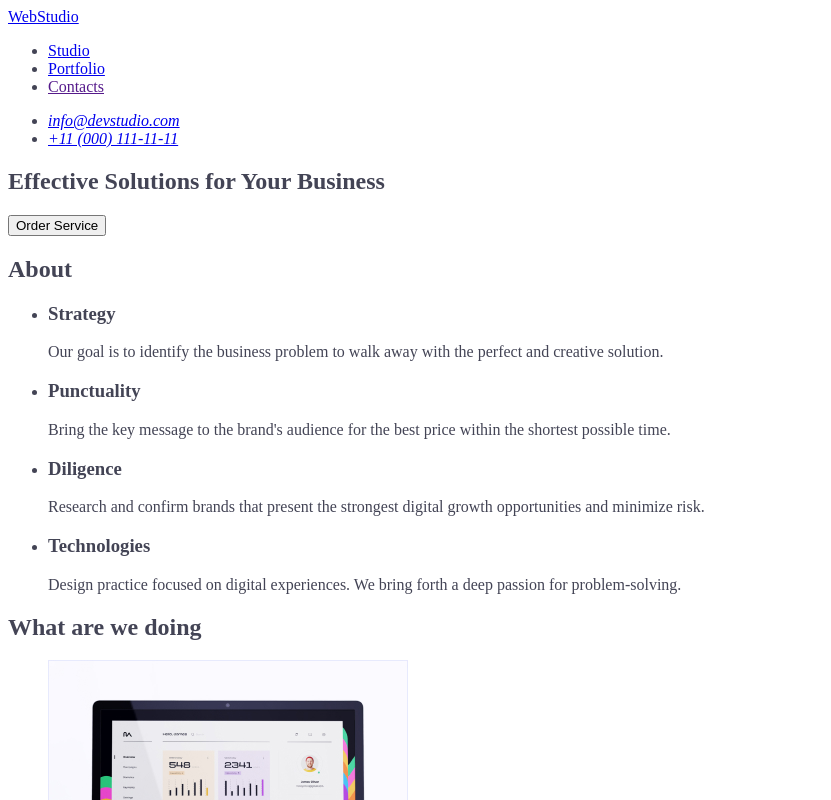
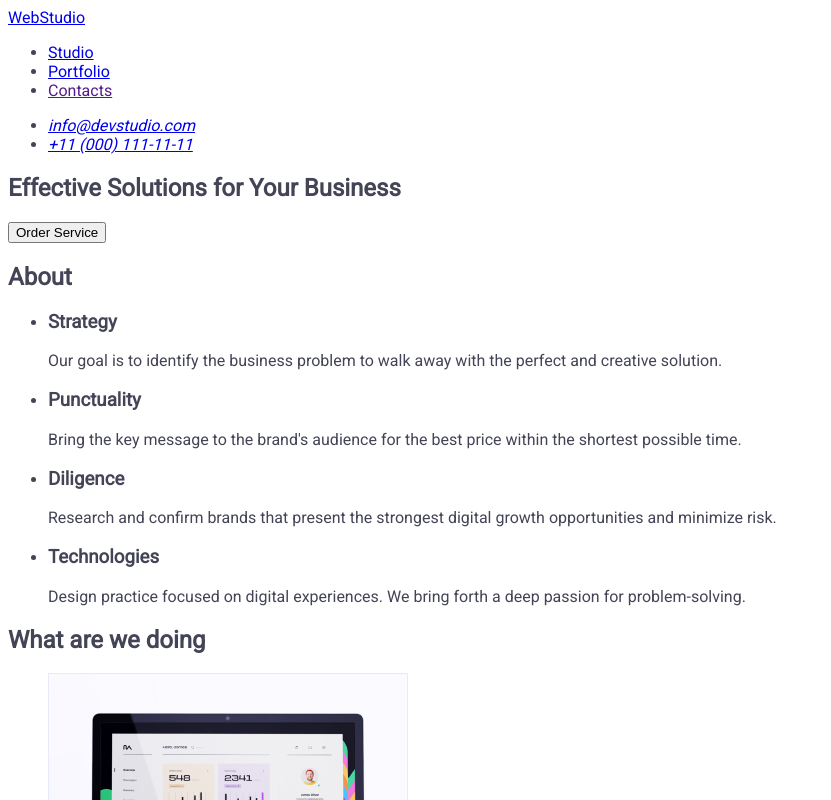
Before and after one commit to P-HS252/goit-markup-hw-02, a plain HTML site: page index.html in a window 1280 px wide. Shown: the top 800 px of the page, without its empty margins (0-831 px from the left). Drawn offline with Linux system fonts and the light colour scheme.

Commit message:
Update styles.css

```diff
--- a/css/styles.css
+++ b/css/styles.css
@@ -3,7 +3,7 @@
 
 }
 body {
-    font-family: "Roboto" sans-serif;
+    font-family: 'Roboto', sans-serif;
     color: #434455;
     background-color:  #FFFFFF;
 }
```
